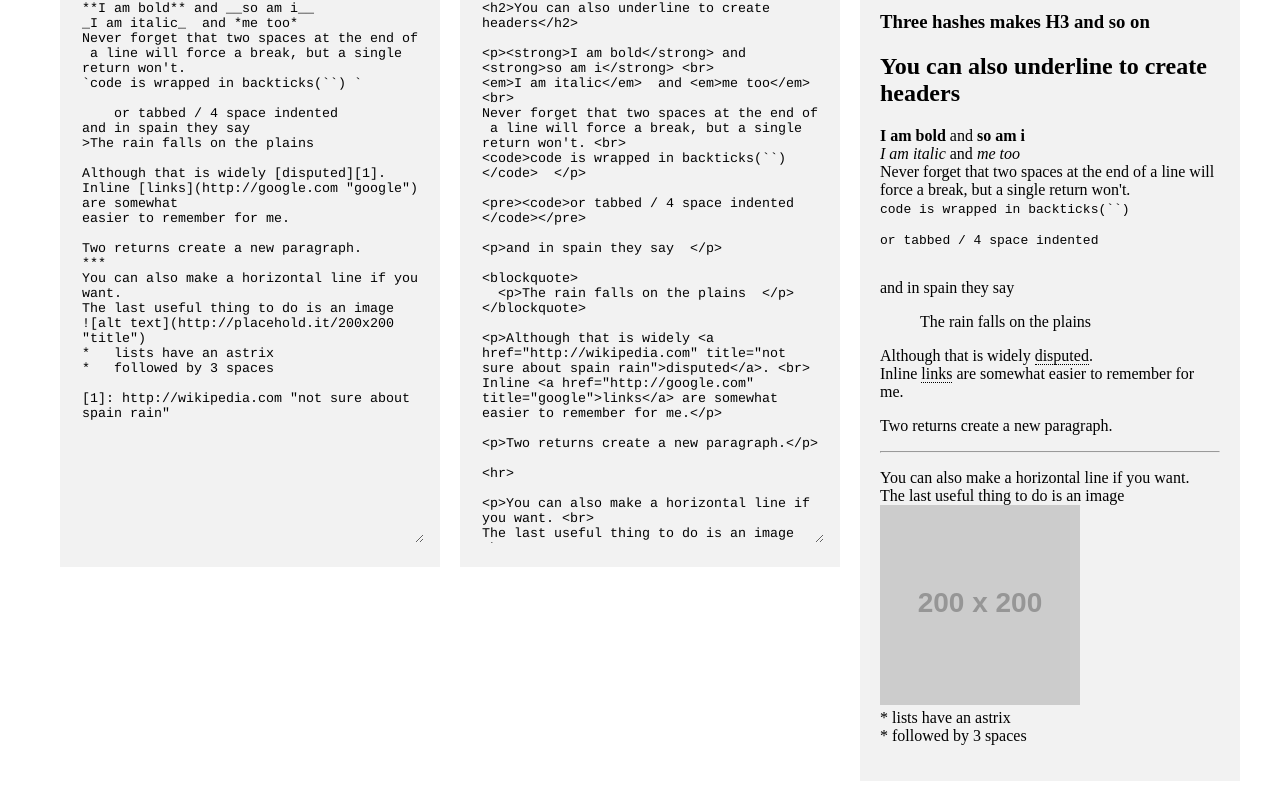
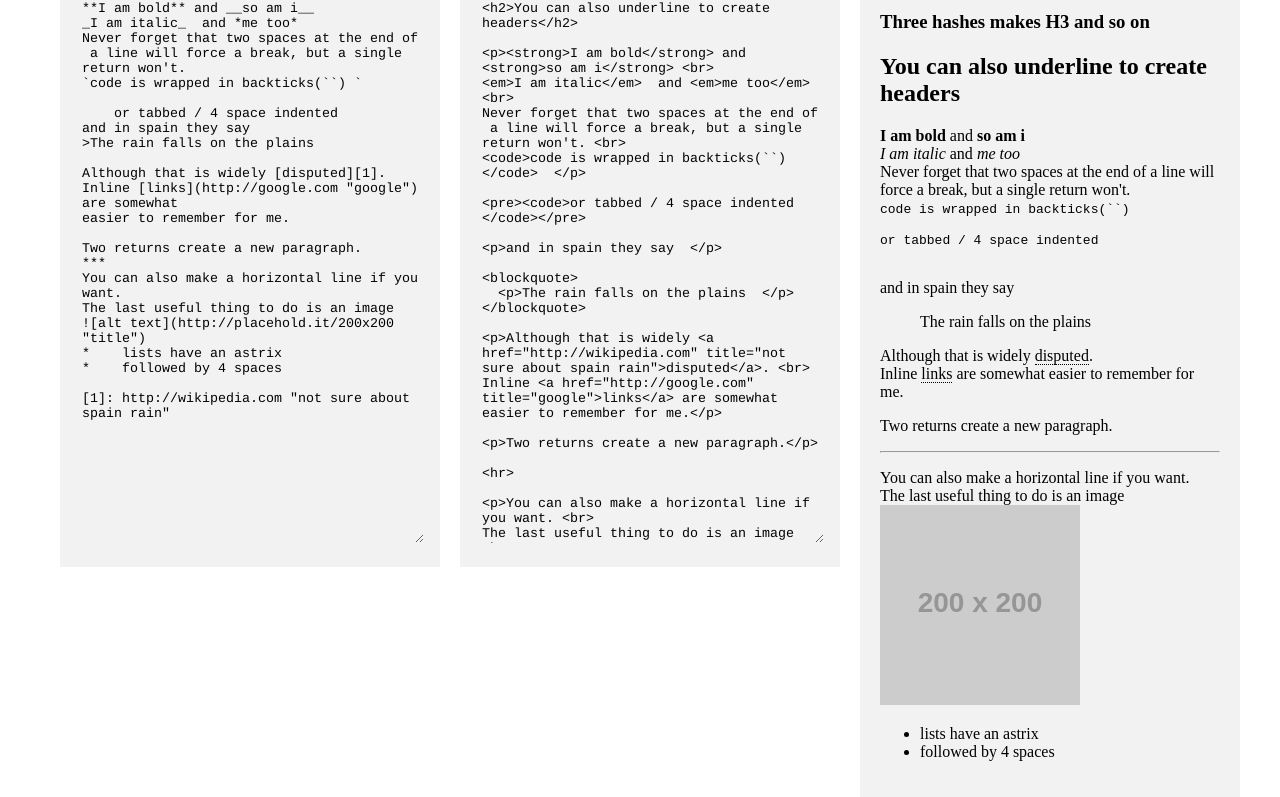
Before and after one commit to crismanNoble/markdownCheatSheet, a plain HTML site: page index.html in a window 1280 px wide. Shown: the part 185-982 px from the top of the page. Drawn offline with Linux system fonts and the light colour scheme; placeholder pictures from the web are drawn by us.

Commit message:
fixing lists

```diff
--- a/index.html
+++ b/index.html
@@ -33,8 +33,8 @@ Two returns create a new paragraph.
 You can also make a horizontal line if you want.
 The last useful thing to do is an image
 ![alt text](http://placehold.it/200x200 "title")
-*   lists have an astrix
-*   followed by 3 spaces
+*    lists have an astrix
+*    followed by 4 spaces
 
 [1]: http://wikipedia.com "not sure about spain rain"
 </textarea>
@@ -75,8 +75,10 @@ easier to remember for me.</p>
 <p>You can also make a horizontal line if you want. <br>
 The last useful thing to do is an image <br>
 <img src="http://placehold.it/200x200" alt="alt text" title="title"> <br>
-*   lists have an astrix <br>
-*   followed by 3 spaces</p>
+<ul>
+<li>lists have an astrix</li>
+<li>followed by 4 spaces</li>
+</ul>
 			</textarea>
 		</div>
 		<div class="third" id="right">
@@ -114,8 +116,10 @@ The last useful thing to do is an image <br>
 				<p>You can also make a horizontal line if you want. <br>
 				The last useful thing to do is an image <br>
 				<img src="http://placehold.it/200x200" alt="alt text" title="title"> <br>
-				*   lists have an astrix <br>
-				*   followed by 3 spaces</p>
+				<ul>
+					<li>lists have an astrix</li>
+					<li>followed by 4 spaces</li>
+				</ul>
 		</div>
 	</div>
 </body>
```
